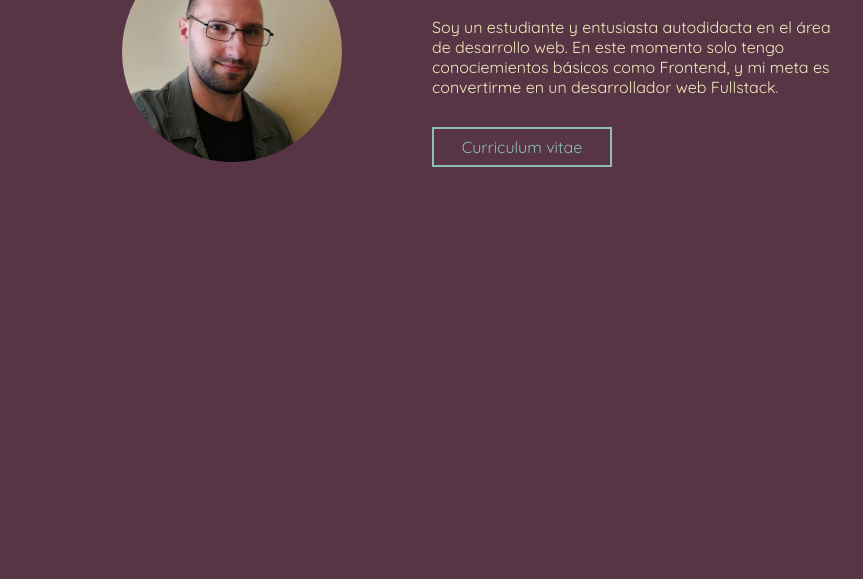
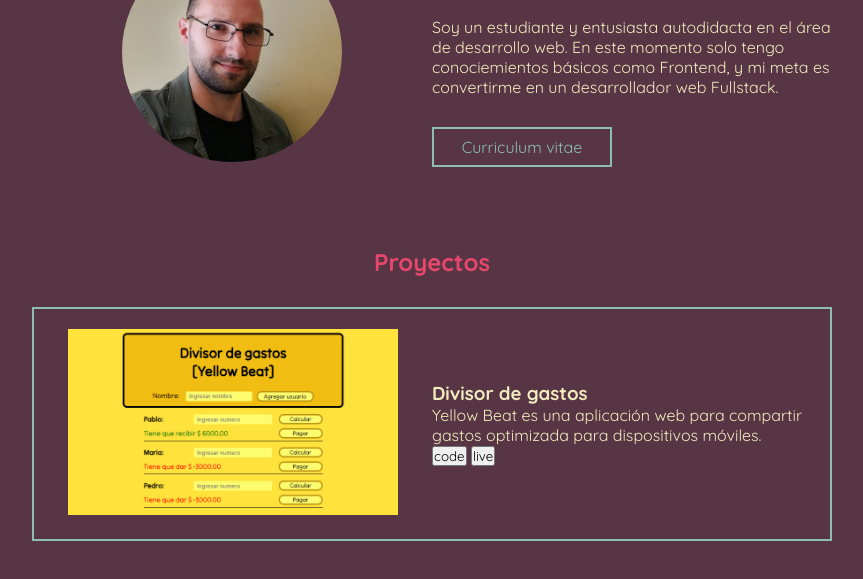
Before and after one commit to ivan2600/portafolios, a plain HTML site: page index.html in a window 1280 px wide. Shown: the part 143-722 px from the top of the page, without its empty margins (208-1071 px from the left). Drawn offline with Linux system fonts and the light colour scheme.

Commit message:
projects

```diff
--- a/index.html
+++ b/index.html
@@ -17,5 +17,21 @@
       <button>Curriculum vitae</button>
     </div>
   </header>
+  <section class="projects">
+    <h1>Proyectos</h1>
+    <div class="project-card">
+      <div class="project-card-img">
+        <img src="./assets/img/divisor-de-gastos.png" alt="">
+      </div>
+      <div class="project-card-info">
+        <h3>Divisor de gastos</h3>
+        <p>Yellow Beat es una aplicación web para compartir gastos optimizada para dispositivos móviles.</p>
+        <div>
+          <button>code</button>
+          <button>live</button>
+        </div>
+      </div>
+    </div>
+  </section>
 </body>
 </html>
--- a/style.css
+++ b/style.css
@@ -16,7 +16,7 @@
 }
 
 body {
-  width: 800px;
+  max-width: 800px;
   margin: 0 auto;
   background-color: var(--purpura-dark);
   color: var(--amarillo-light);
@@ -66,5 +66,33 @@ header {
   border: 2px solid #449991;
   color: var(--turquesa-dark);
   background-color: transparent;
+}
 
+.projects {
+  padding-top: 80px;
+  text-align: center;
+  max-width: 800px;
+  margin: 0 auto;
 }
+
+.projects h1 {
+  color: var(--rojo-vintage);
+  margin-bottom: 30px;
+}
+
+.project-card {
+  border: 2px solid #8CBEB2;
+  display: grid;
+  grid-template-columns: 1fr 1fr;
+}
+
+.project-card-img img{
+  width: 330px;
+  padding: 20px 0 20px 0;
+}
+
+.project-card-info {
+  display: grid;
+  place-content: center;
+  text-align: start;
+}
```
Also changed, not shown: assets/icons/css.png (added), assets/icons/git.png (added), assets/icons/html.png (added), assets/icons/js.png (added), assets/img/divisor-de-gastos.png (added), assets/img/taringa-v4.png (added).
